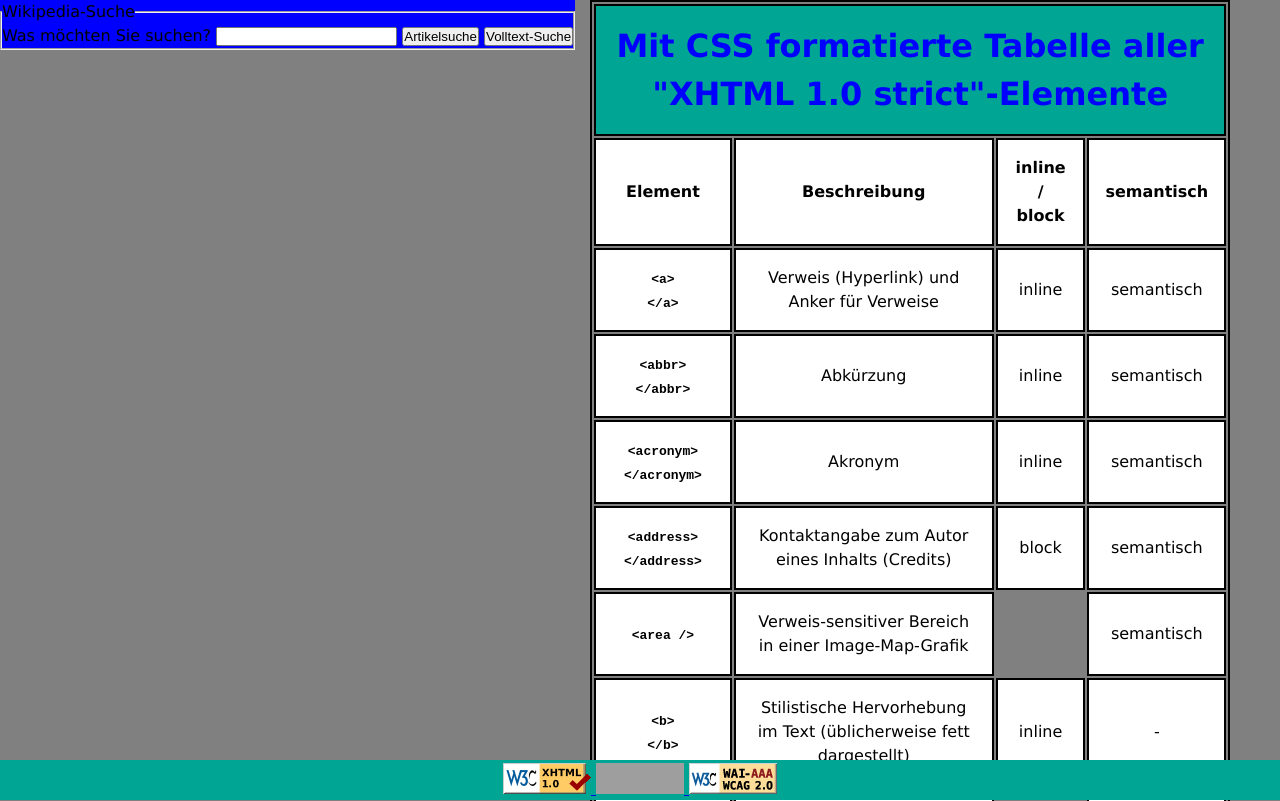
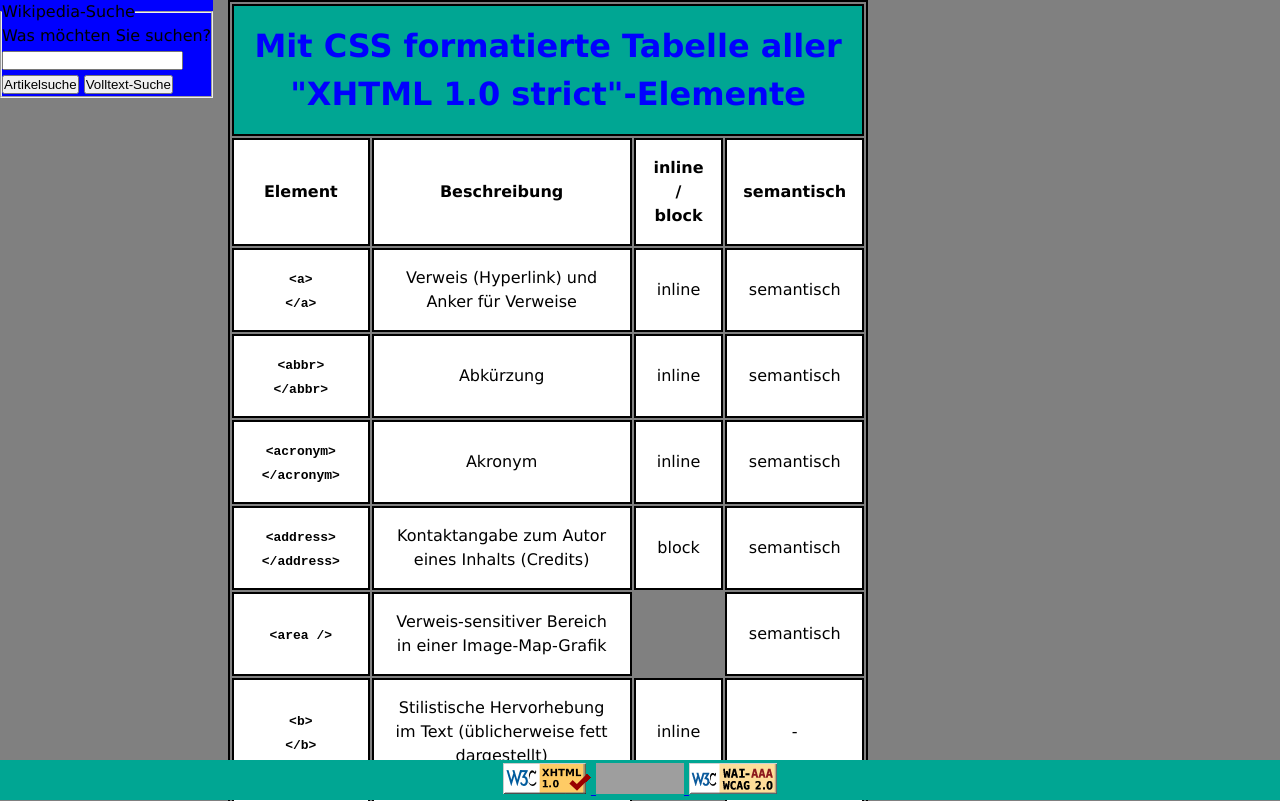
Before and after one commit to Philipp-Schmitt/ibs, a plain HTML site: page index.html in a window 1280 px wide. Shown: the top 801 px of the page. Drawn offline with Linux system fonts and the light colour scheme; grey boxes are pictures that could not be loaded.

Commit message:
search verändert

```diff
--- a/index.html
+++ b/index.html
@@ -20,7 +20,8 @@
         <label for="search">
             Was möchten Sie suchen?
         </label>
-        <input id="search" type="text" name="search" value=""></input>
+        <br/>
+        <input id="search" type="text" name="search" value=""></input><br/>
         <input id="go" type="submit" name="go" value="Artikelsuche"></input>
         <input id="fulltext" type="submit" name="fulltext" value="Volltext-Suche"></input>
     </fieldset>
--- a/style.css
+++ b/style.css
@@ -53,6 +53,7 @@ thead {
 margin-top:3px;
 	}
 #websearch{
+	text-align:left;
 	float:left;
 	margin-right: 15px;
 	background-color:blue;
```
